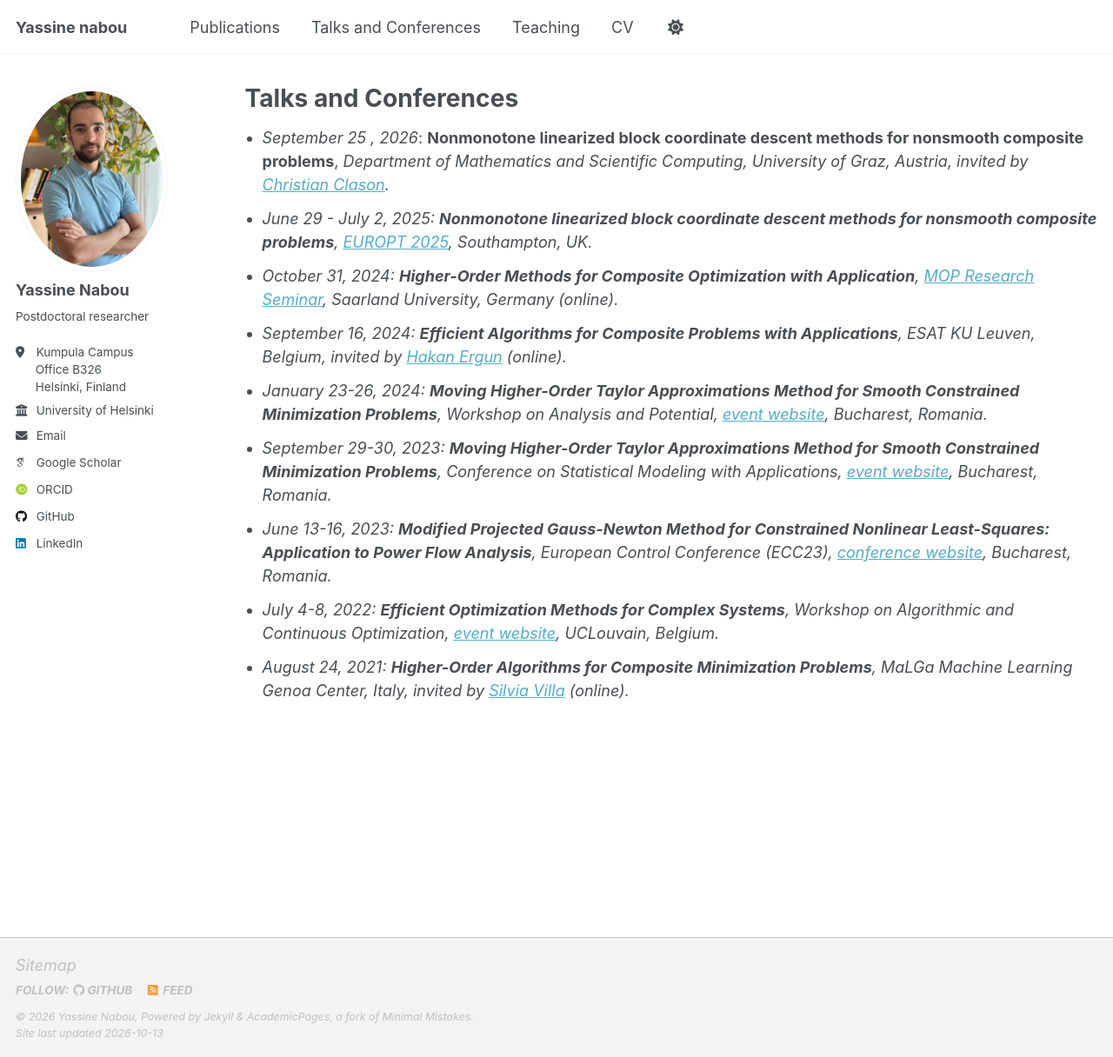
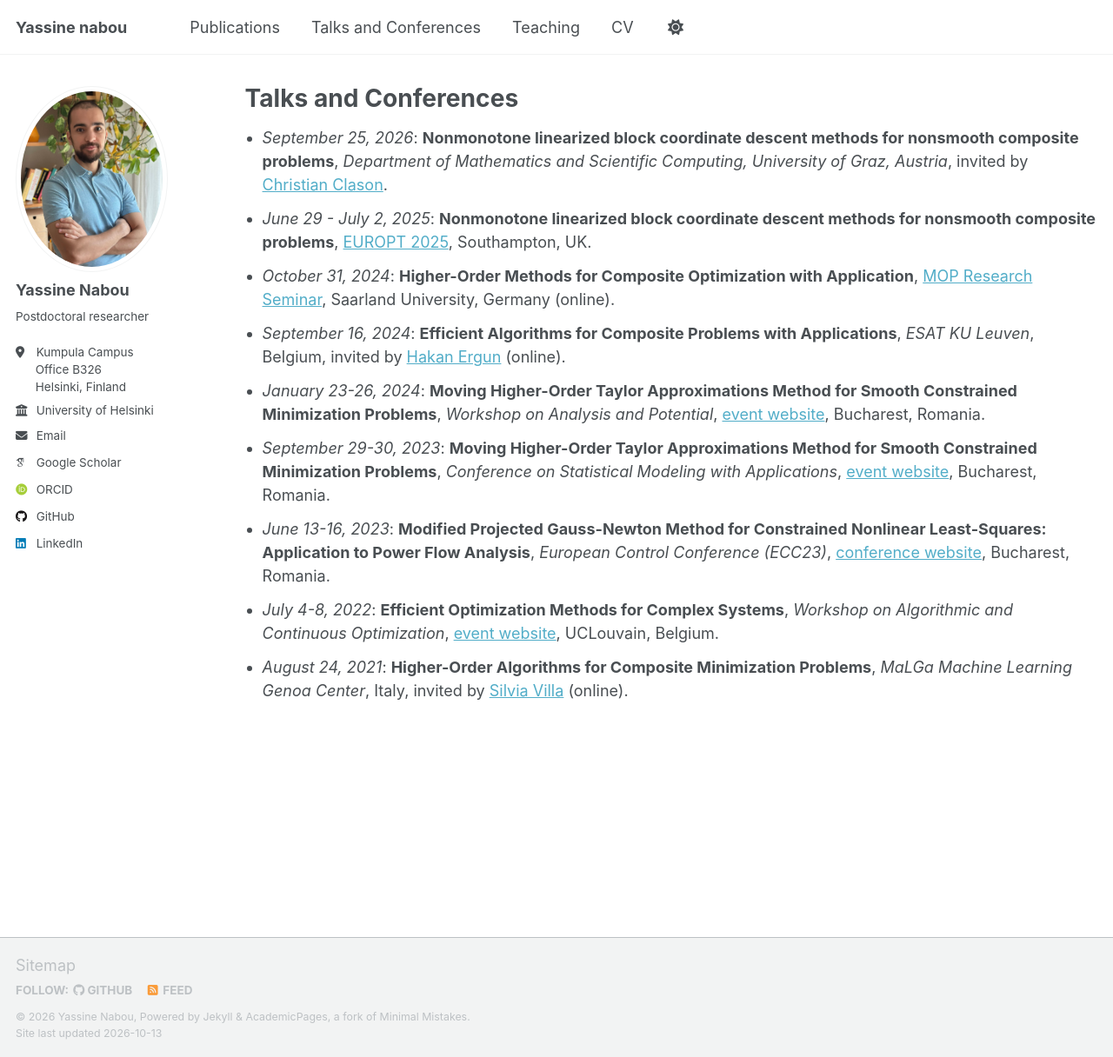
Before and after one commit to Yassine-Nabou/Yassine-Nabou.github.io, a Jekyll site: the page built from _pages/conference-talks.html, in a window 1280 px wide and 1216 px high. Shown: the whole window at 87% size. Built offline with Jekyll 4.4.1, drawn with Linux system fonts in a browser that asks for light colours; some web fonts are replaced; a script that is not in the unit is left out.

```diff
--- a/_pages/conference-talks.html
+++ b/_pages/conference-talks.html
@@ -7,9 +7,10 @@ author_profile: true
 
 
 <ul style="list-style-type: disc; padding-left: 20px;">
+
   <li style="margin-bottom: 12px;">
-    <em>September 25 , 2026</em>: <strong>Nonmonotone linearized block coordinate descent methods for nonsmooth composite problems</strong>,
-    <em>Department of Mathematics and Scientific Computing, University of Graz, Austria<em>, invited by
+    <em>September 25, 2026</em>: <strong>Nonmonotone linearized block coordinate descent methods for nonsmooth composite problems</strong>,
+    <em>Department of Mathematics and Scientific Computing, University of Graz, Austria</em>, invited by
     <a href="https://imsc.uni-graz.at/clason/">Christian Clason</a>.
   </li>
 
```
